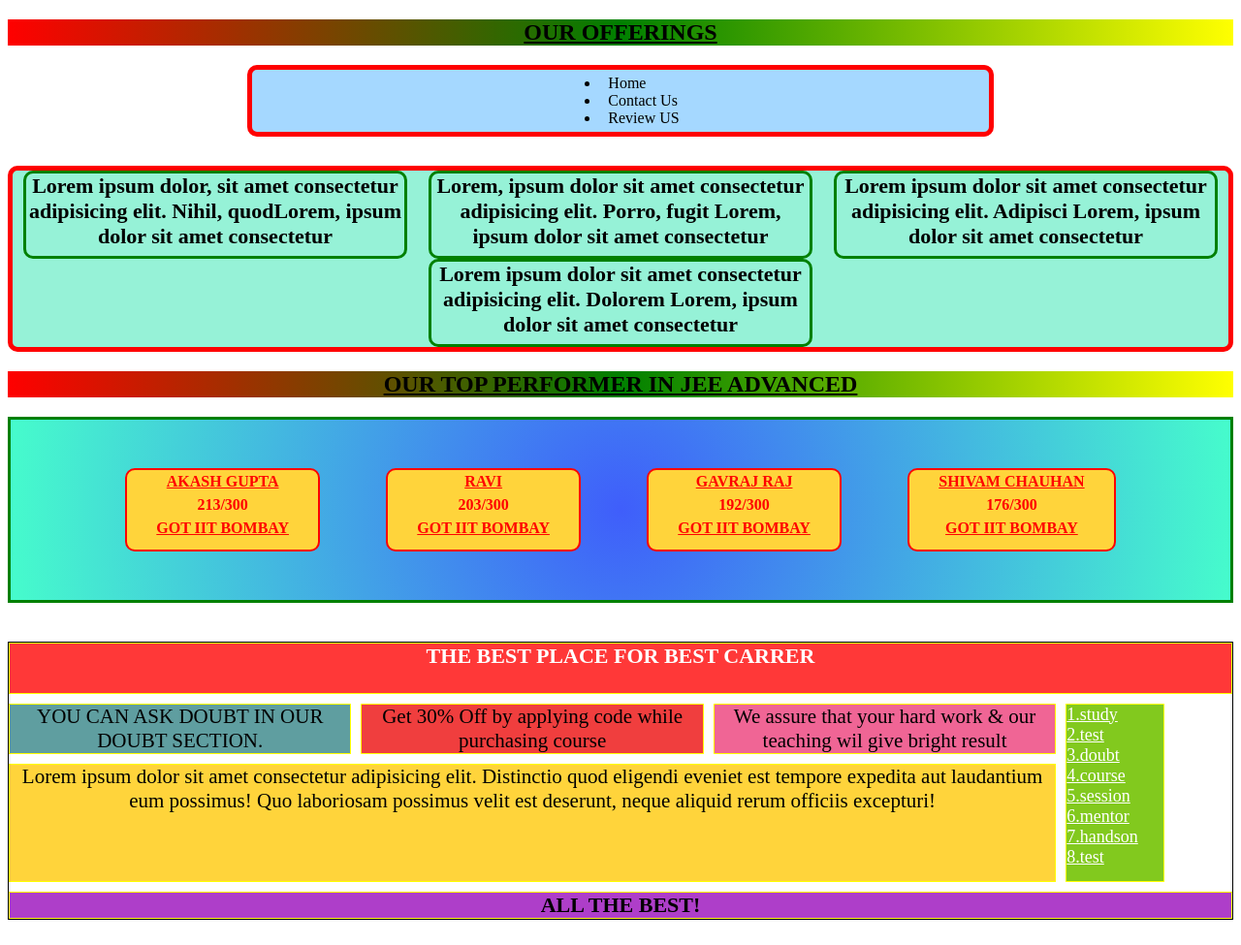
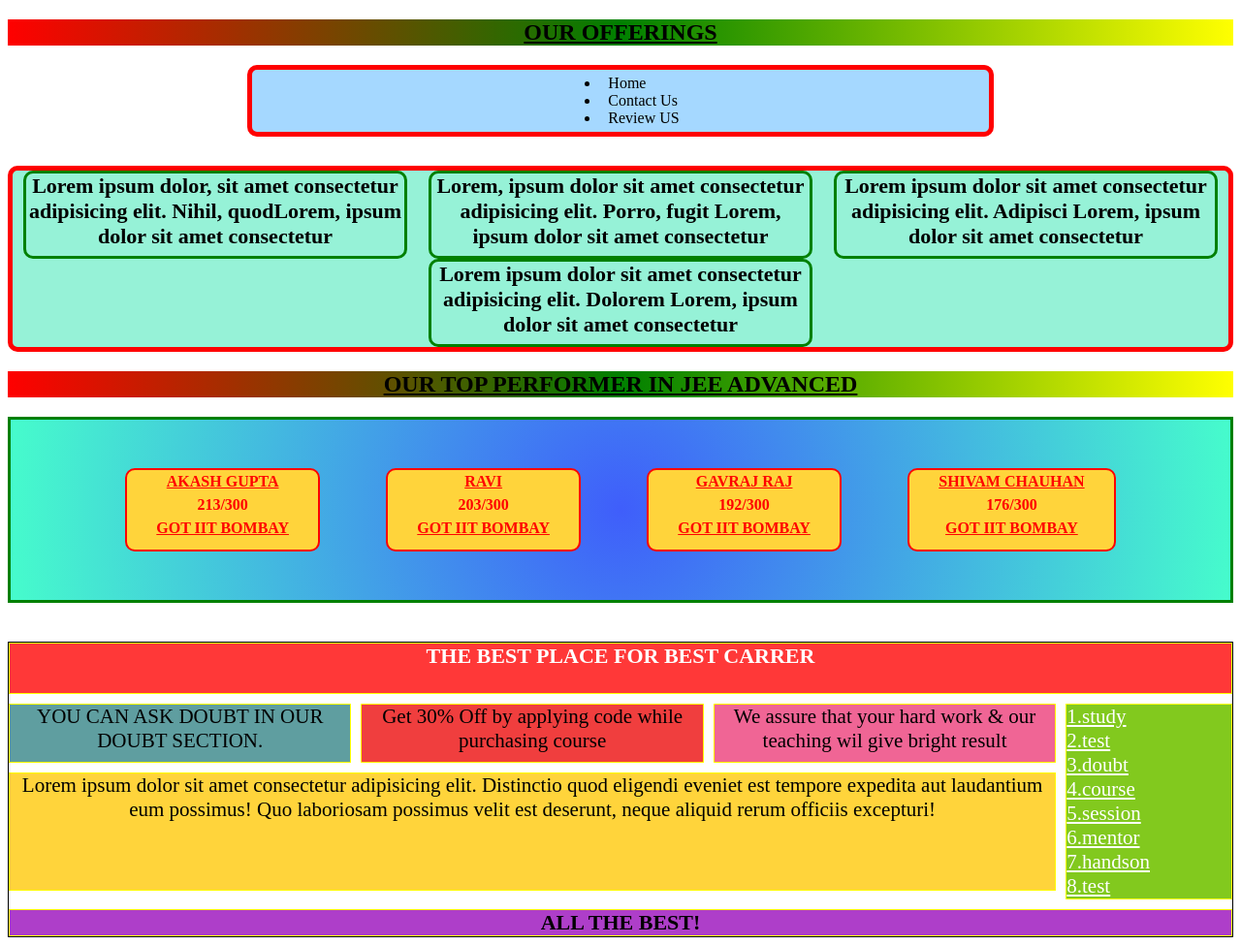
Before and after one commit to mrmohdarif/hands_on_css_4, a plain HTML site: page index.html in a window 1280 px wide. Shown: the whole page at 97% size. Drawn offline with Linux system fonts and the light colour scheme.

Commit message:
fourth commit

```diff
--- a/style.css
+++ b/style.css
@@ -122,9 +122,8 @@ ul {
   background-color: #82c91e;
   grid-row-end: span 2;
   text-decoration: underline;
-  width: 100px;
   color: #fff;
-  font-size: 18px;
+  font-size: 21px;
 }
 
 .div67 {
```
